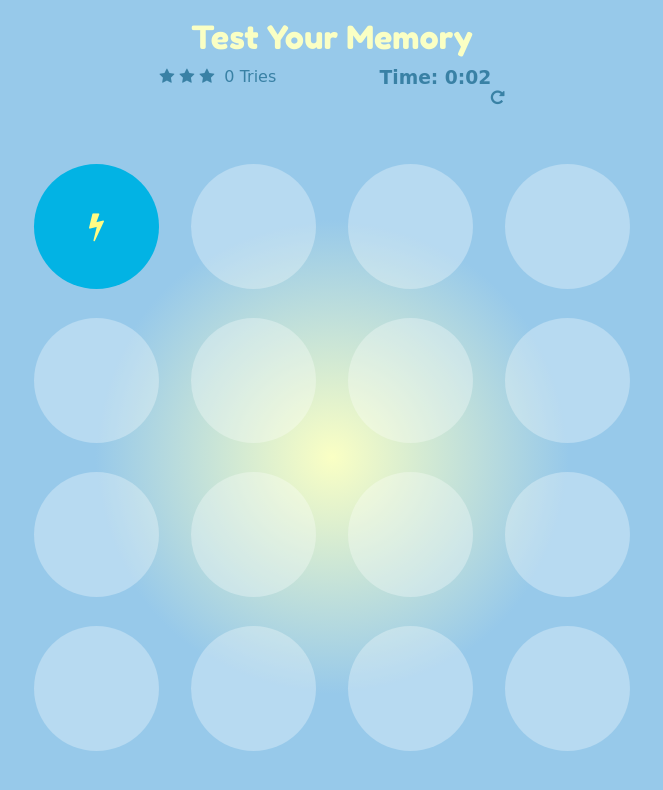
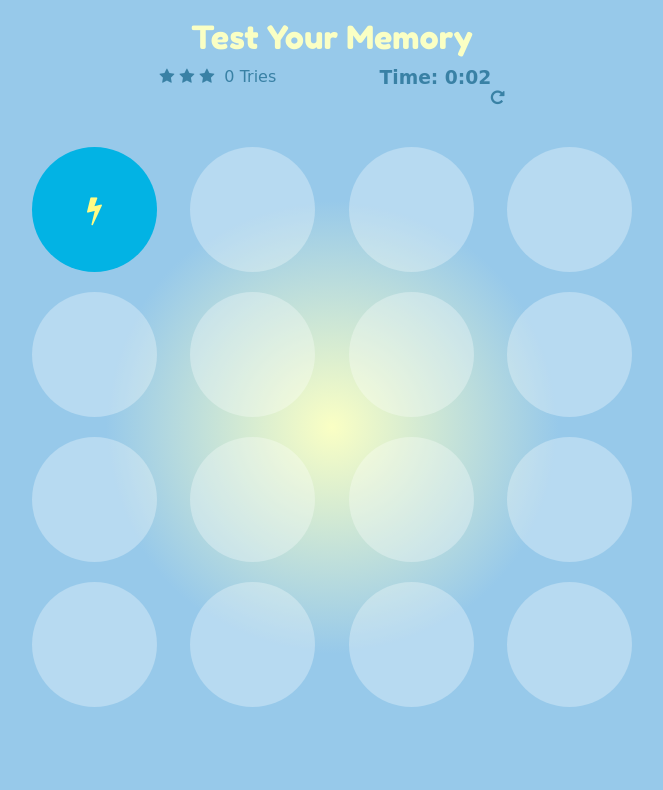
Before and after one commit to mhassett03/memory-game, a plain HTML site: page index.html in a window 1280 px wide. Both pictures are taken after a click on the item 412 px from the left and 226 px from the top of the page. Shown: the whole page, without its empty margins (316-979 px from the left). Drawn offline with nearby package versions, Linux system fonts and the light colour scheme; some packages are replaced by stand-ins of ours; no server answers; a script that the page names is missing; a web font is replaced by a local one.

Commit message:
Add files via upload

```diff
--- a/css/app.css
+++ b/css/app.css
@@ -36,10 +36,10 @@ h1 {
 }
 
 .deck {
-    width: 660px;
-    min-height: 680px;
+    max-width: 660px;
+    max-height: 660px;
     background: radial-gradient(circle, #FAFFC4, #97C9EA, #97C9EA);
-    padding: 32px;
+    padding: 20px;
     display: flex;
     flex-wrap: wrap;
     justify-content: space-between;
@@ -47,9 +47,10 @@ h1 {
     margin: 0 0 3em;
 }
 
-.deck .card {
+.card {
     height: 125px;
     width: 125px;
+    margin: 10px;
     background: #ffffff;
     opacity: .3;
     font-size: 0;
@@ -61,18 +62,17 @@ h1 {
     align-items: center;
 }
 
-.deck .card.open {
+.card.open {
     background: #02b3e4;
     cursor: default;
 }
 
-.deck .card.show {
+.card.show {
     font-size: 30px;
     opacity: 1.0;
-
 }
 
-.deck .card.match {
+.card.match {
     background: #EAF679;
     color: #FAFFC4;
     font-size: 60px;
```
